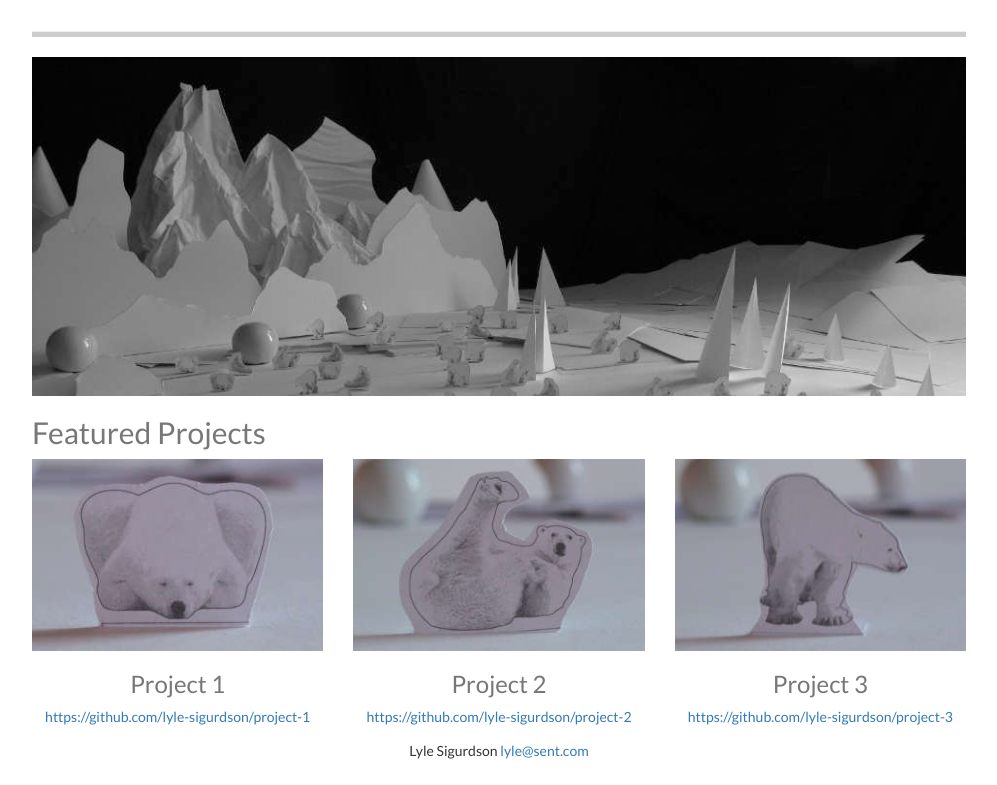
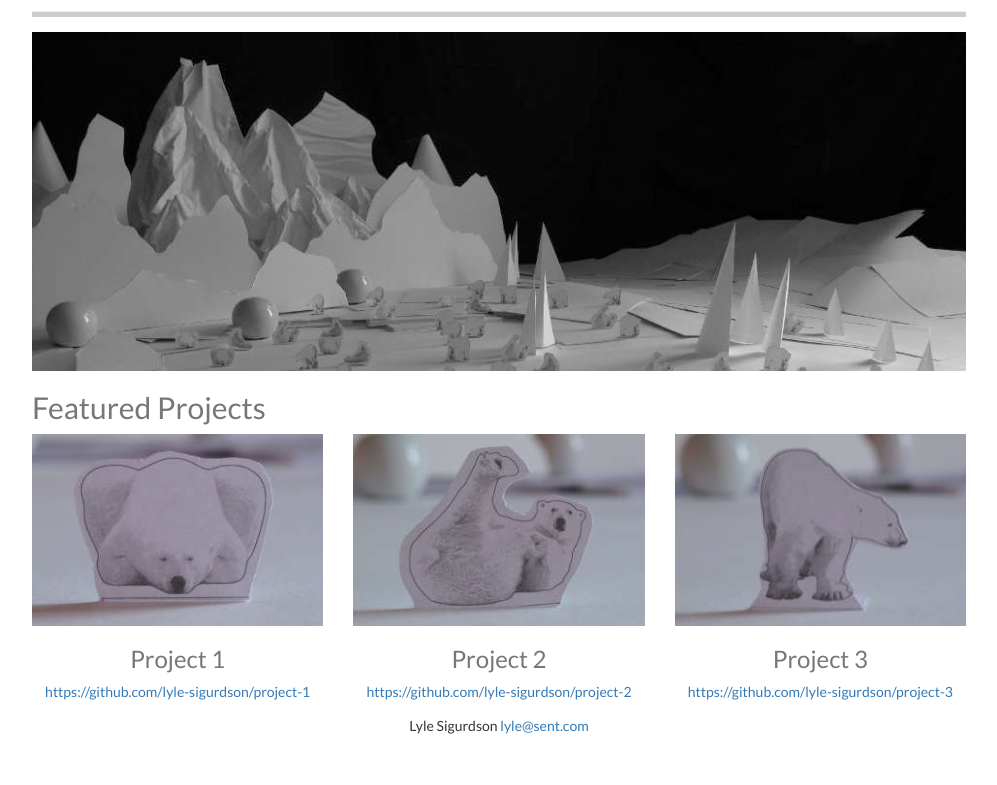
Before and after one commit to lyle-sigurdson/fewd-project-1, a website: page index.html in a window 1280 px wide. Shown: the part 132-917 px from the top of the page, without its empty margins (141-1138 px from the left). After the commit the page ends 892 px from the top, so only its background shows below. Drawn offline with Linux system fonts and the light colour scheme.

Commit message:
Fine-tune margins on horizontal rules.

```diff
--- a/css/style.css
+++ b/css/style.css
@@ -18,4 +18,11 @@
 hr {
     height: 5px;
     background-color: #CDCDCD;
+    margin-top: 0;
+    margin-bottom: 15px;
 }
+
+.projects hr {
+    margin-top: 10px;
+
+}
--- a/index.html
+++ b/index.html
@@ -41,7 +41,7 @@
     <div class="row">
       <h2 class="col-md-12 text-muted">Featured Projects</h2>
     </div>
-    <div class="row text-center">
+    <div class="projects row text-center">
       <div class="col-md-4">
         <picture>
           <source srcset="images/project-1-1x.jpg 1x, images/project-1-2x.jpg 2x">
```
